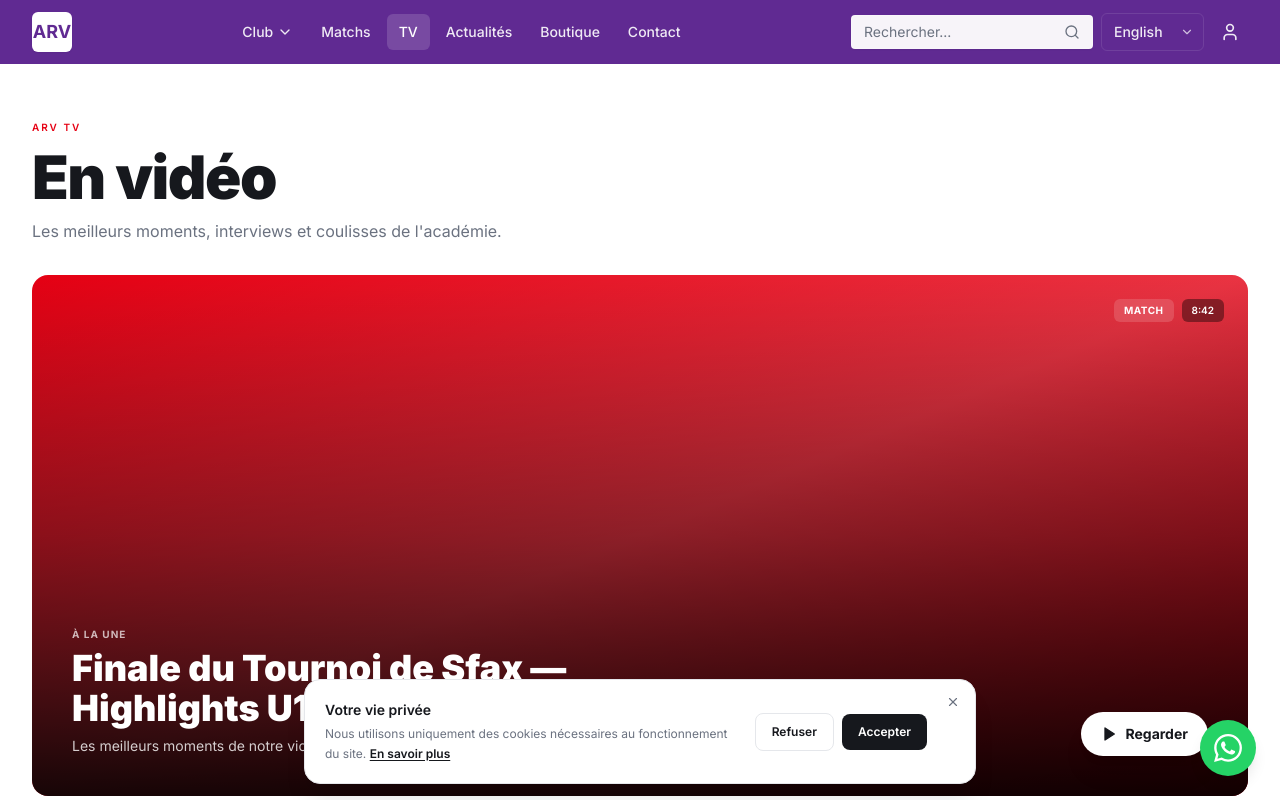
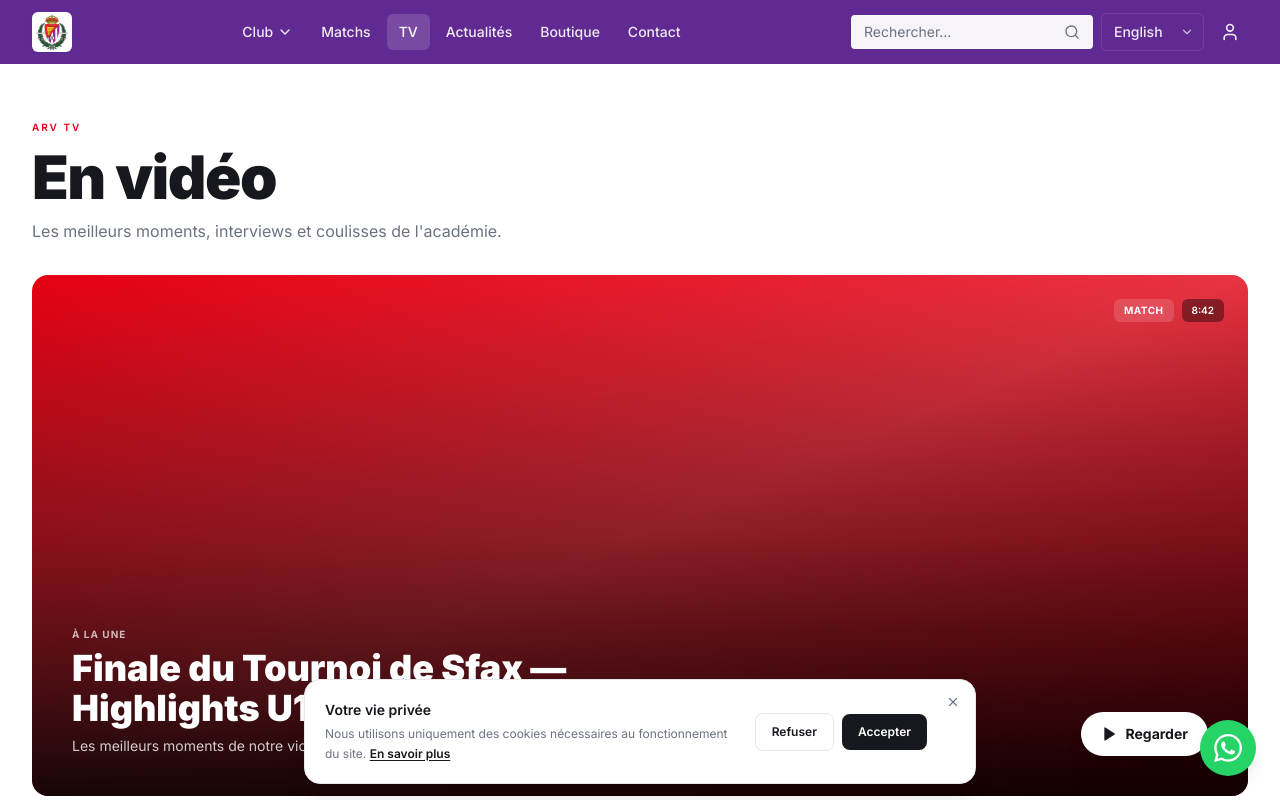
Before and after one commit to akdi3679/rvtataouine, a Next.js app: page /en/tv in a window 1280 px wide. Shown: the top 800 px of the page. Built offline with nearby package versions, Linux system fonts and the light colour scheme.

Commit message:
Use real opponents: Phoenix Baka Academy, APUA, E.S.B

```diff
--- a/src/components/layout/footer.tsx
+++ b/src/components/layout/footer.tsx
@@ -12,7 +12,7 @@ import {
 import { footerNavigation } from "@/data/navigation";
 import { brand } from "@/data/brand";
 import { PartnersCarousel } from "@/components/global/partners-carousel";
-
+import Image from "next/image";
 function TikTok({ className }: { className?: string }) {
   return (
     <svg className={className} fill="currentColor" viewBox="0 0 24 24">
@@ -77,13 +77,19 @@ export function Footer() {
 
         {/* 3 ─ Centered logo + tagline */}
         <section className="text-center">
-          <Link
-            href="/"
-            className="inline-flex h-14 w-14 items-center justify-center rounded-lg bg-primary text-white font-black text-xl shadow-lg"
-            aria-label={brand.name}
-          >
-            ARV
-          </Link>
+         <Link
+  href="/"
+  className="inline-flex h-14 w-14 items-center justify-center rounded-lg bg-white shadow-lg overflow-hidden"
+  aria-label={brand.name}
+>
+  <Image
+    src="/images/logo/logo.png"
+    alt="ARV Tataouine"
+    width={56}
+    height={56}
+    className="h-full w-full object-contain p-1"
+  />
+</Link>
           <div className="mt-3">
             <div className="text-sm font-bold text-background">{brand.name}</div>
             <div className="mt-1 text-xs text-background/60">{brand.tagline}</div>
--- a/src/components/layout/navbar.tsx
+++ b/src/components/layout/navbar.tsx
@@ -12,7 +12,7 @@ import { articles } from "@/data/news";
 import { products } from "@/data/products";
 import { videos } from "@/data/videos";
 import { CartButton } from "@/components/interactive/cart-button";
-
+import Image from "next/image";
 const SCROLL_THRESHOLD = 20;
 const DELTA_THRESHOLD = 8;
 const TOP_THRESHOLD = 80;
@@ -154,11 +154,17 @@ export function Navbar() {
             <>
              <Link
   href={`/${currentLocale}`}
-                className="flex h-10 w-10 shrink-0 items-center justify-center rounded-md bg-white text-primary font-bold text-lg shadow-sm hover:bg-white/90 transition-colors"
+  className="flex h-10 w-10 shrink-0 items-center justify-center rounded-md bg-white shadow-sm hover:bg-white/90 transition-colors overflow-hidden"
 >
-                ARV
+  <Image
+    src="/images/logo/logo.png"
+    alt="ARV Tataouine"
+    width={40}
+    height={40}
+    priority
+    className="h-full w-full object-contain p-0.5"
+  />
 </Link>
-
               <div className="flex-1 flex justify-center min-w-0 px-2">
                 <div className="hidden md:flex items-center gap-0.5 lg:gap-1">
                   <div className="relative">
@@ -335,7 +341,15 @@ function MobileMenu({ open, onClose, currentLang }: { open: boolean; onClose: ()
         <div className="flex h-full flex-col">
           <div className="flex items-center justify-between border-b border-white/10 px-6 py-4">
             <div className="flex items-center gap-3">
-              <div className="flex h-9 w-9 items-center justify-center rounded-md bg-white text-primary font-bold text-sm">ARV</div>
+  <div className="flex h-9 w-9 items-center justify-center rounded-md bg-white overflow-hidden">
+    <Image
+      src="/images/logo/logo.png"
+      alt="ARV Tataouine"
+      width={36}
+      height={36}
+      className="h-full w-full object-contain p-0.5"
+    />
+  </div>
   <span className="font-bold text-white">Menu</span>
 </div>
             <button
--- a/src/components/sections/matchs-view.tsx
+++ b/src/components/sections/matchs-view.tsx
@@ -94,6 +94,7 @@ function NextMatchHero({ match }: { match: Match }) {
           </span>
         </div>
 
+                {/* Match — la star */}
         <div className="grid grid-cols-[1fr_auto_1fr] items-end gap-3 sm:gap-8">
           {/* Home */}
           <div className="flex flex-col items-center gap-3 sm:flex-row sm:justify-end sm:gap-4">
@@ -103,7 +104,7 @@ function NextMatchHero({ match }: { match: Match }) {
               textSizeClass="text-lg sm:text-xl"
               variant="dark"
             />
-            <p className="text-center text-sm font-bold text-white sm:text-right sm:text-lg">
+            <p className="line-clamp-2 min-h-[2.5rem] text-center text-sm font-bold leading-tight text-white sm:min-h-0 sm:text-right sm:text-lg">
               {match.homeTeam.name}
             </p>
           </div>
@@ -126,7 +127,7 @@ function NextMatchHero({ match }: { match: Match }) {
               textSizeClass="text-lg sm:text-xl"
               variant="dark"
             />
-            <p className="text-center text-sm font-bold text-white sm:text-left sm:text-lg">
+            <p className="line-clamp-2 min-h-[2.5rem] text-center text-sm font-bold leading-tight text-white sm:min-h-0 sm:text-left sm:text-lg">
               {match.awayTeam.name}
             </p>
           </div>
```
Also changed, not shown: public/images/logo/logo.png (added). Lines whose indentation alone changed are shown as unchanged.
